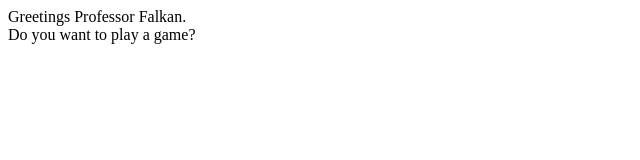
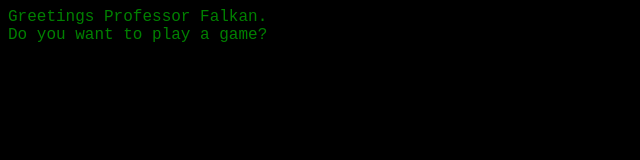
Before and after one commit to jpeeno/jpeeno.github.io, a plain HTML site: page index.html in a window 1280 px wide. Shown: the whole page, without its empty margins (0-640 px from the left). Drawn offline with Linux system fonts and the light colour scheme.

Commit message:
Update index.html

```diff
--- a/index.html
+++ b/index.html
@@ -1,5 +1,7 @@
 <html>
-<body>
+<body style="background-color:Black;color:Green;font-family:courier new">
+
   <p>Greetings Professor Falkan.</br>Do you want to play a game?</p>
+
 </body>
 </html>
```
